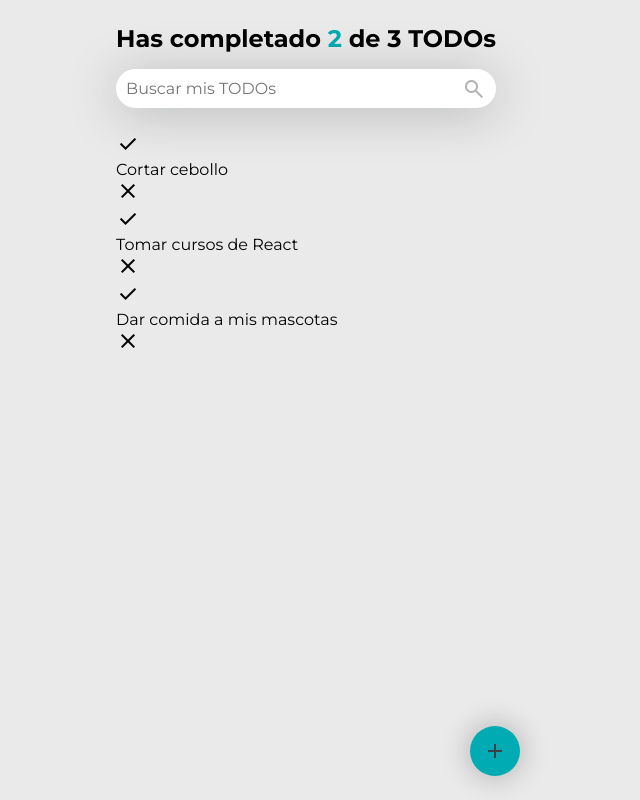
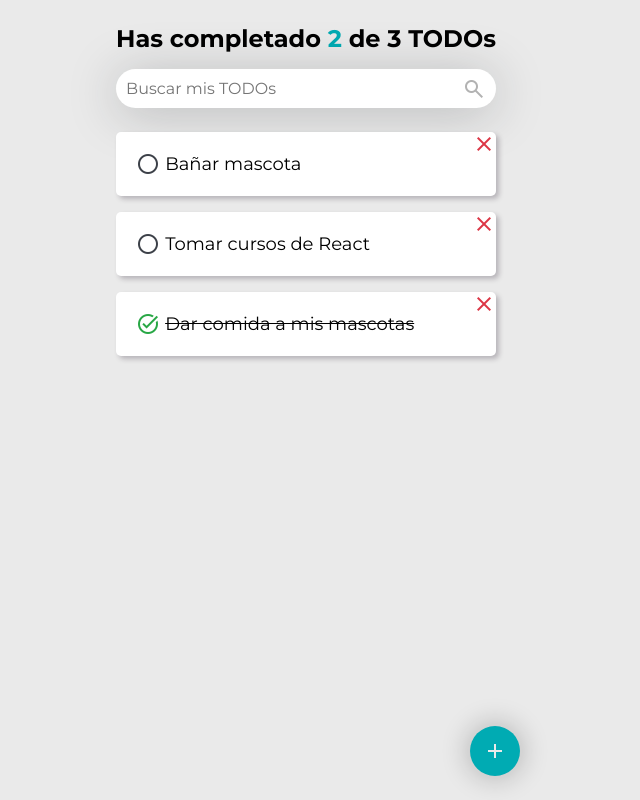
Before and after one commit to A-F-V-A/to-dos, a React (Create React App) app: page / in a window 1280 px wide. Shown: the whole page, without its empty margins (334-974 px from the left). Built offline with nearby package versions, Linux system fonts and the light colour scheme.

Commit message:
Se termina de configurar los estilos de la app

```diff
--- a/src/App.jsx
+++ b/src/App.jsx
@@ -9,7 +9,7 @@ import { CreateTodoButton }   from "./CreateTodoButton"
 
 const todos = [
   {
-    text:'Cortar cebollo',
+    text:'Bañar mascota',
     completed:false
   },
   {
@@ -18,7 +18,7 @@ const todos = [
   },
   {
     text:'Dar comida a mis mascotas',
-    completed:false
+    completed:true
   },
 ]
 
@@ -32,7 +32,7 @@ function App() {
       <TodoSearch/>
       <TodoList>
           {todos.map(t => (
-            <TodoItem key={t.text} text={t.text}/>
+            <TodoItem key={t.text} text={t.text} completed={t.completed}/>
           ))}
       </TodoList>
       <CreateTodoButton/>
--- a/src/CreateTodoButton.css
+++ b/src/CreateTodoButton.css
@@ -15,7 +15,7 @@
 
     border: none;
     background-color: var(--main-color);
-    color: var(--text-color);
+    color: var(--bg-color);
 
 
     cursor: pointer;
--- a/src/TodoItem.css
+++ b/src/TodoItem.css
@@ -0,0 +1,50 @@
+.TodoItem{
+    position: relative;
+    padding: 20px;
+    display: flex;
+    align-items: center;
+    gap: 5px;
+
+    background-color: white;
+    margin-bottom: 1rem;
+    border-radius: 5px;
+
+
+    box-shadow: 3px 3px 5px rgba(32, 20, 41, 0.25);
+    transition: all .45s ease;
+}
+
+.TodoItem__check{
+    color: var(--text-color);
+    transition: all .45s ease;
+}
+
+.TodoItem__check:hover{
+    opacity: .7;
+    cursor: pointer;
+}
+
+.TodoItem__check--success{
+    color: var(--color-success);
+}
+
+.TodoItem__delete{
+    position: absolute;
+    top: 0;
+    right: 0;
+    color: var(--color-danger);
+    transition: all .45s ease;
+}
+
+.TodoItem__delete:hover{
+    opacity: .7;
+    cursor: pointer;
+}
+
+.TodoItem__text{
+    font-size: var(--text);
+}
+
+.TodoItem__text--completed{
+    text-decoration: line-through;
+}
--- a/src/TodoItem.jsx
+++ b/src/TodoItem.jsx
@@ -1,14 +1,16 @@
 import React from "react"
 import "./TodoItem.css"
 
+//  radio_button_unchecked
+// task_alt
 const TodoItem = props =>{
     return (
         <li className="TodoItem">
-            <span className="material-symbols-outlined">
-                done
+            <span className={`material-symbols-outlined TodoItem__check  ${props.completed && 'TodoItem__check--success'} `}>
+                {props.completed ? 'task_alt' : 'radio_button_unchecked'}
             </span>
-            <p>{props.text}</p>
-            <span className="material-symbols-outlined">
+            <p className={`TodoItem__text ${props.completed && 'TodoItem__text--completed'} `}>{props.text}</p>
+            <span className="material-symbols-outlined TodoItem__delete">
                 close
             </span>
         </li>
--- a/src/index.css
+++ b/src/index.css
@@ -20,6 +20,11 @@ body{
   --main-hover:         #309499;
 
   --title:              24px;
+  --text:                  18px;
+
+
+  --color-danger:       #dc3545;
+  --color-success:      #28a745;
 }
 
 #root{
```
Also changed, not shown: src/App.css (deleted, +0 -38 lines).
